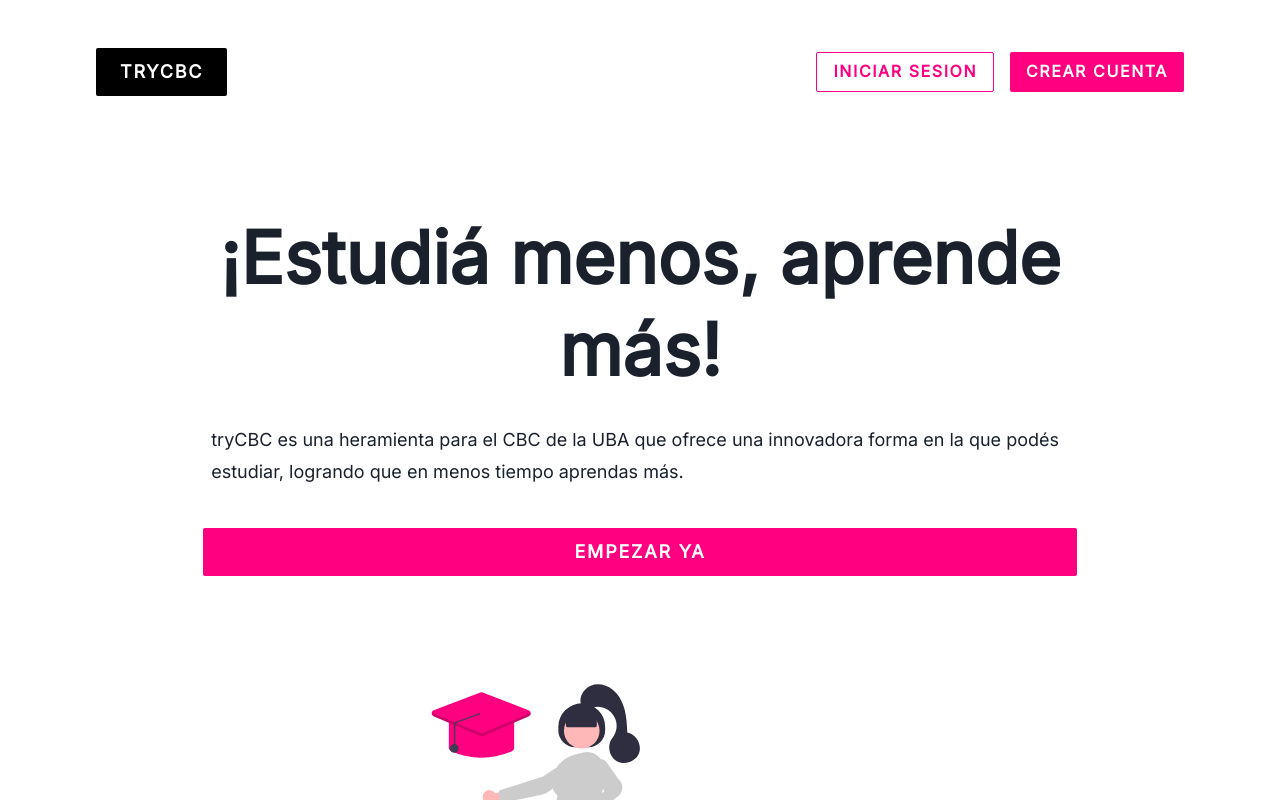
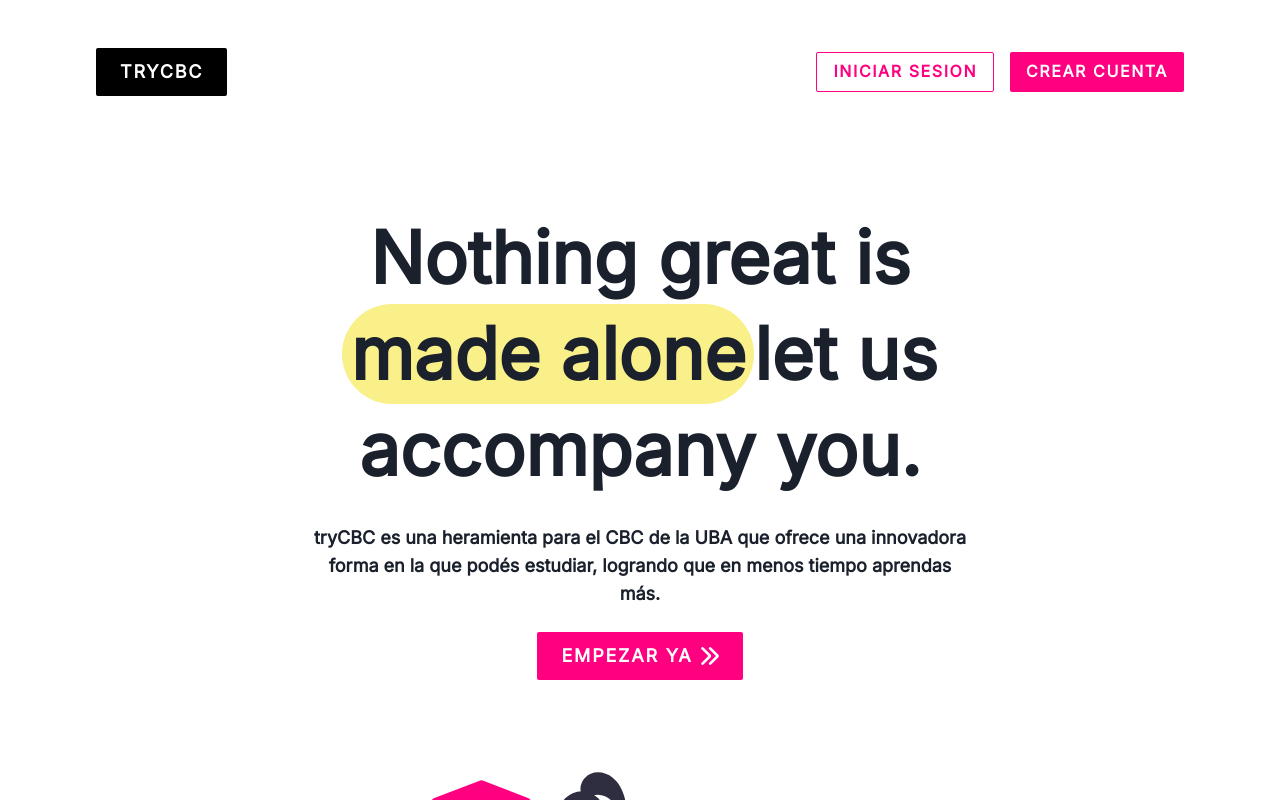
Before and after one commit to Marcosmzq/try-cbc-client, a Next.js app: page / in a window 1280 px wide. Shown: the top 800 px of the page. Built offline with nearby package versions, Linux system fonts and the light colour scheme.

Commit message:
Update - Now the hero with img component has highlighteds words in the middle of the title text. Also the UI of this was improved

```diff
--- a/src/components/molecules/hero-content/default/index.tsx
+++ b/src/components/molecules/hero-content/default/index.tsx
@@ -1,38 +1,68 @@
 import { Flex, Text, Heading, Button, Box } from "@chakra-ui/react";
+import { motion } from "framer-motion";
+import { ArrowRightIcon } from "@chakra-ui/icons";
 
 interface HeroContentDefaultProps {
-  heroTitle: string;
+  heroTitleBeforeHighlightWord: string;
+  heroHighlightTitleWord: string;
+  heroTitleAfterHighlightWord: string;
   heroDesc: string;
   heroBtnText: string;
   heroHandleBtn: () => void;
 }
 
 export const HeroContentDefault: React.FC<HeroContentDefaultProps> = ({
-  heroTitle,
+  heroTitleBeforeHighlightWord,
+  heroHighlightTitleWord,
+  heroTitleAfterHighlightWord,
   heroDesc,
   heroBtnText,
   heroHandleBtn,
 }) => {
   return (
-    <Flex w={["100%", "70%"]} minH="356px">
-      <Box>
-        <Heading p={1} textAlign={["start", "center"]} as="h1" variant="h1">
-          {heroTitle}
+    <Flex
+      w={["100%", "70%"]}
+      minH="356px"
+      flexDir="column"
+      justify="center"
+      align="center"
+    >
+      <Heading p={1} textAlign="center" as="h1" variant="h1">
+        {heroTitleBeforeHighlightWord}
+        <Heading
+          as="h1"
+          variant="h1"
+          display="inline-block"
+          bg="yellow.200"
+          rounded="full"
+          px={2}
+          py={1}
+        >
+          {heroHighlightTitleWord}
         </Heading>
-        <Text p={2} variant="lead1" my={4}>
+        {heroTitleAfterHighlightWord}
+      </Heading>
+      <Text
+        textAlign="center"
+        variant="subtitle2"
+        p={2}
+        my={4}
+        w={["100%", "60ch"]}
+        wordBreak="break-word"
+      >
         {heroDesc}
       </Text>
       <Button
-          isFullWidth
+        as={motion.button}
+        whileHover={{ scale: 1.1 }}
+        whileTap={{ scale: 0.9 }}
         onClick={heroHandleBtn}
         size="lg"
         variant="primarySolid"
-          my={4}
-          p={1}
+        rightIcon={<ArrowRightIcon />}
       >
         {heroBtnText}
       </Button>
-      </Box>
     </Flex>
   );
 };
--- a/src/components/organisms/hero/withImg/index.tsx
+++ b/src/components/organisms/hero/withImg/index.tsx
@@ -3,7 +3,9 @@
 import Image from "next/image";
 
 interface HeroWithImgProps {
-  heroTitle: string;
+  heroTitleBeforeHighlightWord: string;
+  heroHighlightTitleWord: string;
+  heroTitleAfterHighlightWord: string;
   heroDesc: string;
   heroBtnText: string;
   heroHandleBtn: () => void;
@@ -13,7 +15,9 @@
 }
 
 export const HeroWithImg: React.FC<HeroWithImgProps> = ({
-  heroTitle,
+  heroTitleBeforeHighlightWord,
+  heroHighlightTitleWord,
+  heroTitleAfterHighlightWord,
   heroBtnText,
   heroDesc,
   heroHandleBtn,
@@ -32,7 +36,9 @@
     >
       <Center my={[8, 12]}>
         <HeroContentDefault
-          heroTitle={heroTitle}
+          heroTitleBeforeHighlightWord={heroTitleBeforeHighlightWord}
+          heroHighlightTitleWord={heroHighlightTitleWord}
+          heroTitleAfterHighlightWord={heroTitleAfterHighlightWord}
           heroDesc={heroDesc}
           heroBtnText={heroBtnText}
           heroHandleBtn={heroHandleBtn}
--- a/src/components/templates/landing-page/default/index.tsx
+++ b/src/components/templates/landing-page/default/index.tsx
@@ -13,7 +13,9 @@
   return (
     <>
       <HeroWithImg
-        heroTitle="¡Estudiá menos, aprende más!"
+        heroTitleBeforeHighlightWord="Nothing great is"
+        heroHighlightTitleWord="made alone"
+        heroTitleAfterHighlightWord="let us accompany you."
         heroDesc="tryCBC es una heramienta para el CBC de la UBA que ofrece una innovadora forma en la que podés estudiar, logrando que en menos tiempo aprendas más."
         heroBtnText="empezar ya"
         heroHandleBtn={() => router.push("/home")}
```
Lines whose indentation alone changed are shown as unchanged.
